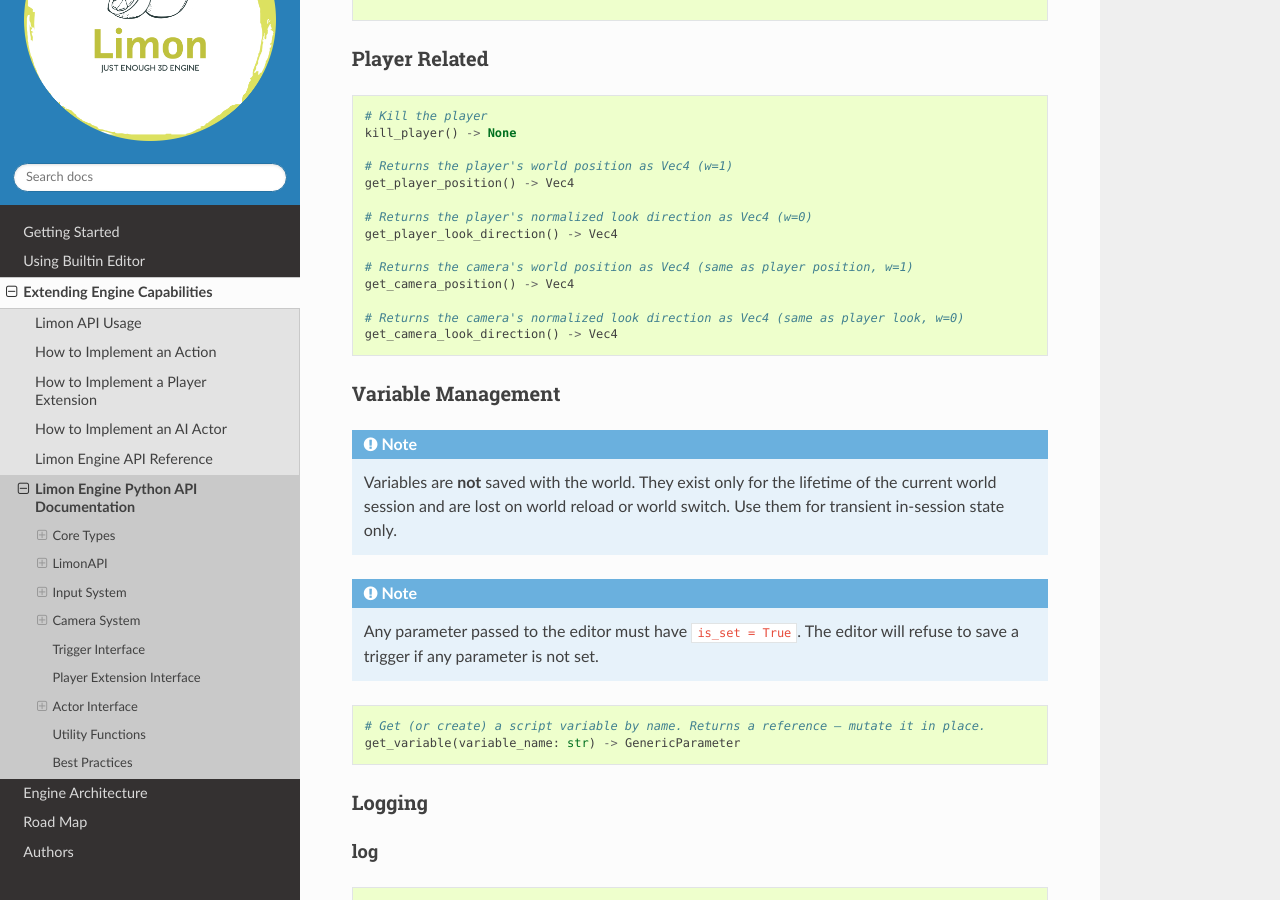
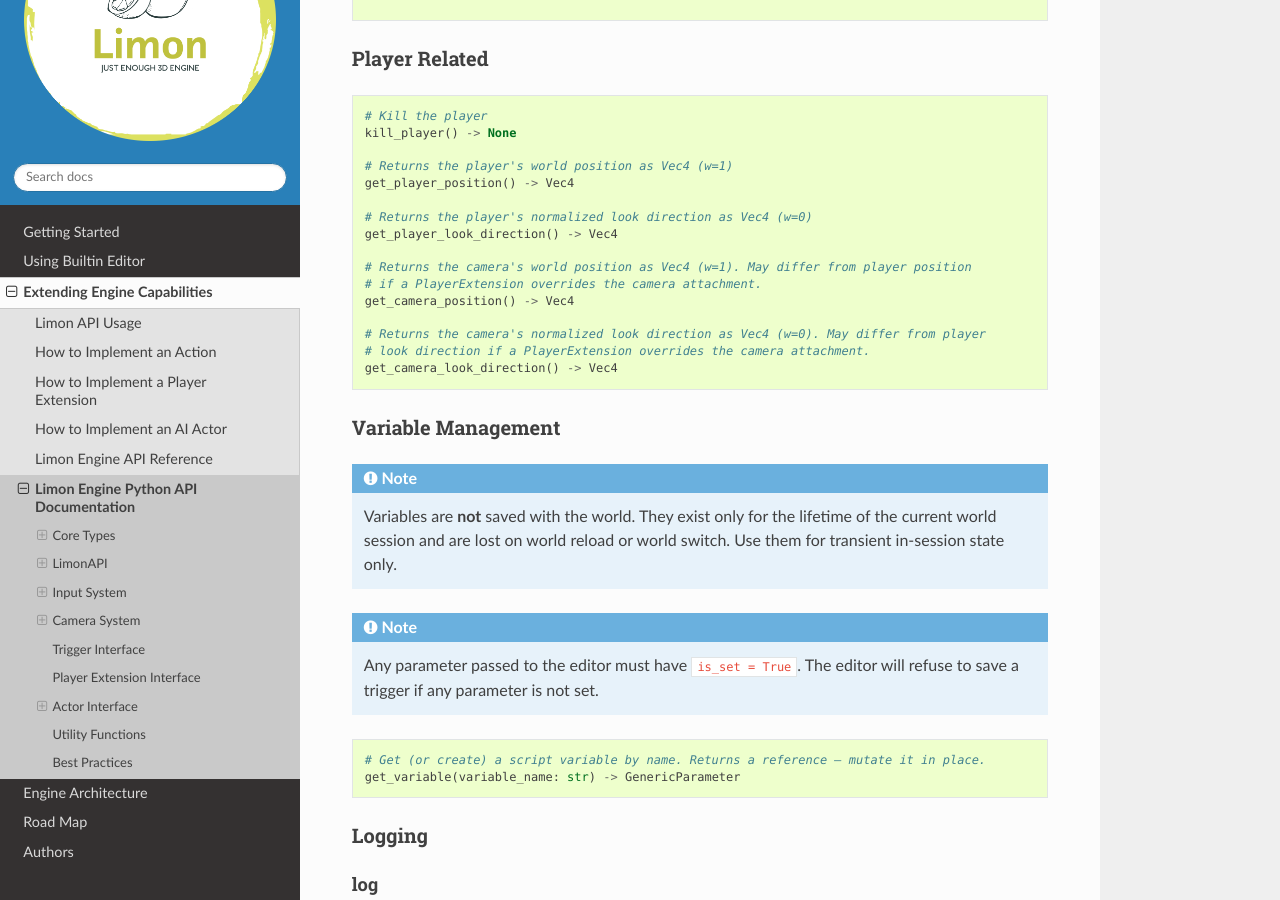
Before and after one commit to enginmanap/limonEngine-docs, a Sphinx documentation site: the page built from docs/ExtendingByAPI/pythonApi.rst, in a window 1280 px wide and 900 px high, scrolled down 19860 px. Built offline with Sphinx 7.4.7 and the Read the Docs theme 3.1.0, drawn with Linux system fonts in a browser that asks for light colours; pages that are not in the unit, such as notebooks, are missing from menus; some of the changed text lies outside the part shown.

Commit message:
Fix get camera methods and rename trigger active

```diff
--- a/docs/ExtendingByAPI/pythonApi.rst
+++ b/docs/ExtendingByAPI/pythonApi.rst
@@ -1078,10 +1078,12 @@ Player Related
     # Returns the player's normalized look direction as Vec4 (w=0)
     get_player_look_direction() -> Vec4
 
-    # Returns the camera's world position as Vec4 (same as player position, w=1)
+    # Returns the camera's world position as Vec4 (w=1). May differ from player position
+    # if a PlayerExtension overrides the camera attachment.
     get_camera_position() -> Vec4
 
-    # Returns the camera's normalized look direction as Vec4 (same as player look, w=0)
+    # Returns the camera's normalized look direction as Vec4 (w=0). May differ from player
+    # look direction if a PlayerExtension overrides the camera attachment.
     get_camera_look_direction() -> Vec4
 
 Variable Management
```
Also changed, not shown: other parts of docs/ExtendingByAPI/pythonApi.rst (+2 -2 lines), docs/ExtendingByAPI/APIReference.rst (+5 -5 lines).
